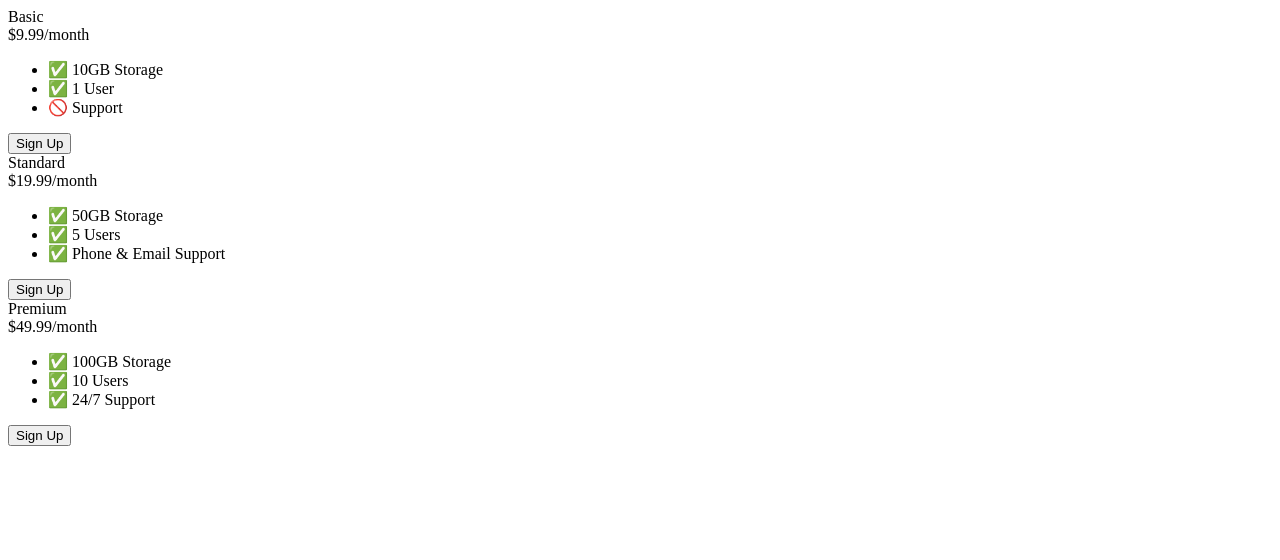
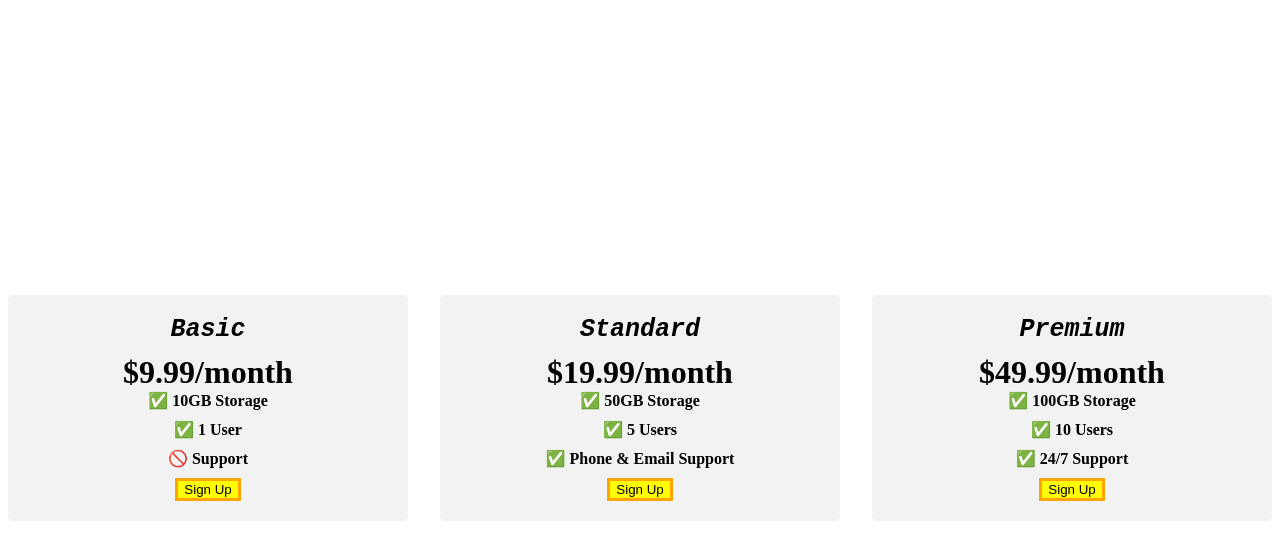
Before and after one commit to Nabh-Gupta/Web-Development, a plain HTML site: page 9.4+Flexbox+Pricing+Table+Project/index.html in a window 1280 px wide. Drawn offline with Linux system fonts and the light colour scheme; a web font is replaced by a local one.

Commit message:
new_commit

```diff
--- a/9.4+Flexbox+Pricing+Table+Project/index.html
+++ b/9.4+Flexbox+Pricing+Table+Project/index.html
@@ -15,7 +15,60 @@
 
       /* Hint: What can you do with a media query and flexbox? */
       @media (max-width: 1250px) {
+        .pricing-container {
+        flex-direction: column;
+        height: 100%;
+        }
+
       }
+      @media(min-width:400px) {
+        .pricing-container{
+          flex-direction: row;
+        }
+      }
+      .pricing-container{
+        display: flex;
+        border: 10rem;
+        gap: 2rem;
+        align-items: center;
+        height: 100vh;
+      }
+      .pricing-plan{
+      flex: 1;
+      max-width: 400px;
+      padding: 20px;
+      background-color: #f2f2f2;
+      border-radius: 5px;
+      text-align: center;
+      }
+      .plan-title{
+        font-style: italic;
+        font-family: 'Courier New', Courier, monospace;
+        font-weight: bold;
+        margin-bottom: 10px;
+        font-size: 25px;
+      }
+      .plan-price{
+        font-weight: bolder;
+        font-size: xx-large;
+      }
+      .plan-features{
+        list-style: none;
+        padding: 0px;
+        margin: 0;
+
+      }
+      .plan-button{
+        background-color: yellow;
+        border: solid orange;
+        justify-items: flex-end;
+
+      }
+      .plan-features li{
+        margin-bottom: 10px;
+        font-weight: bolder;
+      }
+
     </style>
   </head>
 
```
